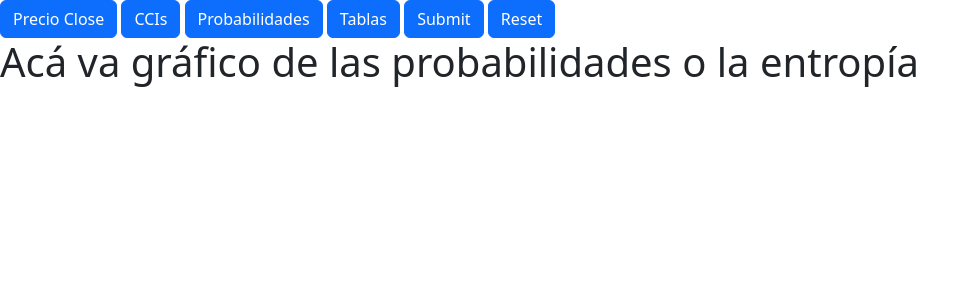
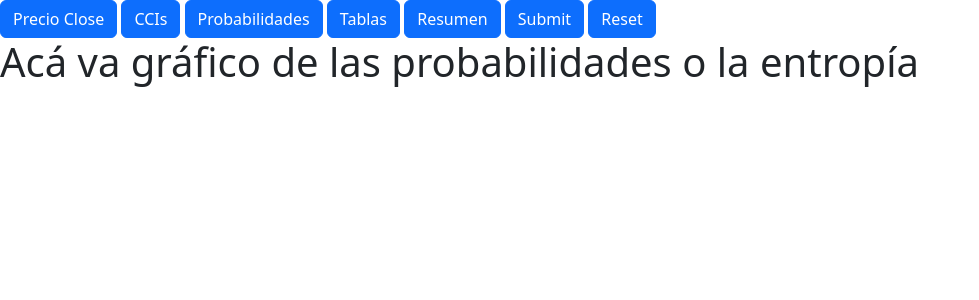
Before and after one commit to hoopercesar/Django, a Django app: template MachineLearningP/templates/probs.html in a window 1280 px wide. Shown: the top 300 px of the page, without its empty margins (0-979 px from the left). Run offline with Django 3.2, Linux system fonts and the light colour scheme; the template is opened without the code that fills it, so the values that code supplies are empty.

Commit message:
Add files via upload

```diff
--- a/MachineLearningP/templates/header.html
+++ b/MachineLearningP/templates/header.html
@@ -15,6 +15,7 @@
     <a class="btn btn-primary" href="/base" role="button">CCIs</a>
     <a class="btn btn-primary" href="/probs" role="button">Probabilidades</a>
     <a class="btn btn-primary" href="/tablas" role="button">Tablas</a>
+    <a class="btn btn-primary" href="/resumen" role="button">Resumen</a>
 
     <input class="btn btn-primary" type="submit" value="Submit" />
     <input class="btn btn-primary" type="reset" value="Reset" />
```
